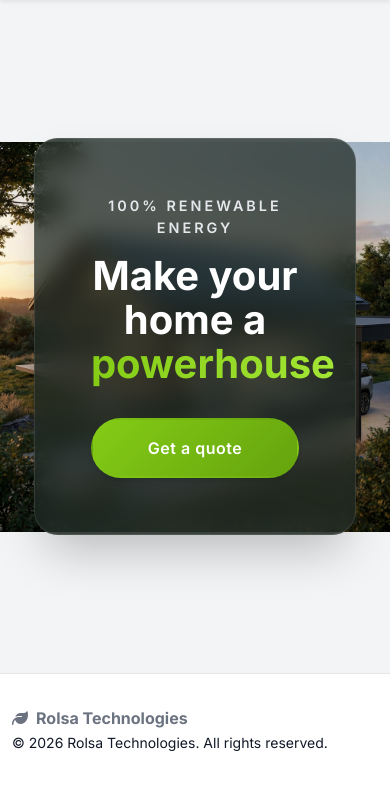
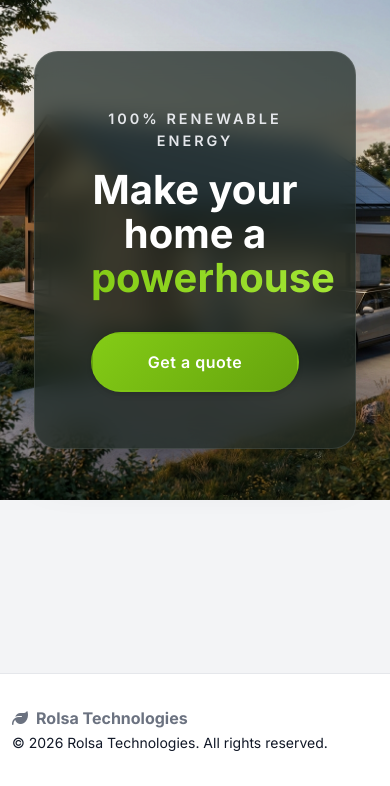
Before and after one commit to dividemysoul/Rolsa_Technologies, a Flask app: page / in a window 390 px wide. Shown: the part 58-844 px from the top of the page. Run offline with Flask 3, Linux system fonts and the light colour scheme.

Commit message:
Auto-sync after agent response

```diff
--- a/app/static/css/style.css
+++ b/app/static/css/style.css
@@ -106,28 +106,28 @@ main {
 .hero-section {
     position: relative;
     width: 100%;
-    /* Dynamically fill the available space in 'main' */
-    flex: 1;
+    /* Maintain aspect ratio to show the full image without cropping on wide screens */
+    aspect-ratio: 16 / 7;
+    min-height: 600px;
     display: flex;
     flex-direction: column;
-    min-height: 0;
-    /* Important for flex containers to allow shrinking */
 
     background-image: url('../images/hero_bg.png');
-    background-size: contain;
+    background-size: cover;
     background-position: center;
     background-repeat: no-repeat;
+    background-color: var(--bg-header);
     align-items: center;
     justify-content: center;
-    padding: 1rem;
+    padding: 2rem 1rem;
 }
 
 /* Form Styling Standard */
 /* Move media queries to unified block or keep close to component */
 @media (max-width: 768px) {
     .hero-section {
-        /* On mobile, ensure enough height for content, but flex usually handles it */
-        min-height: auto;
+        aspect-ratio: auto;
+        min-height: 500px;
         background-position: center;
     }
 
```
